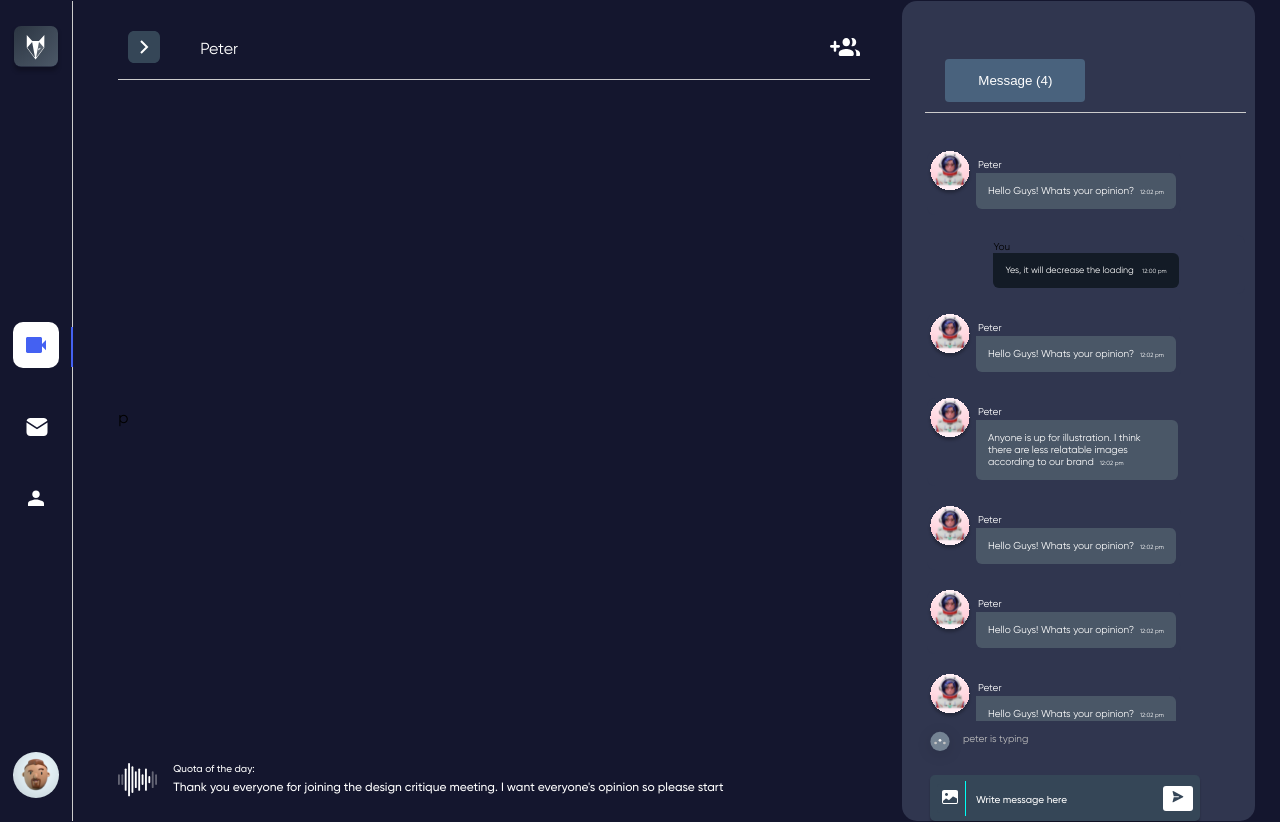
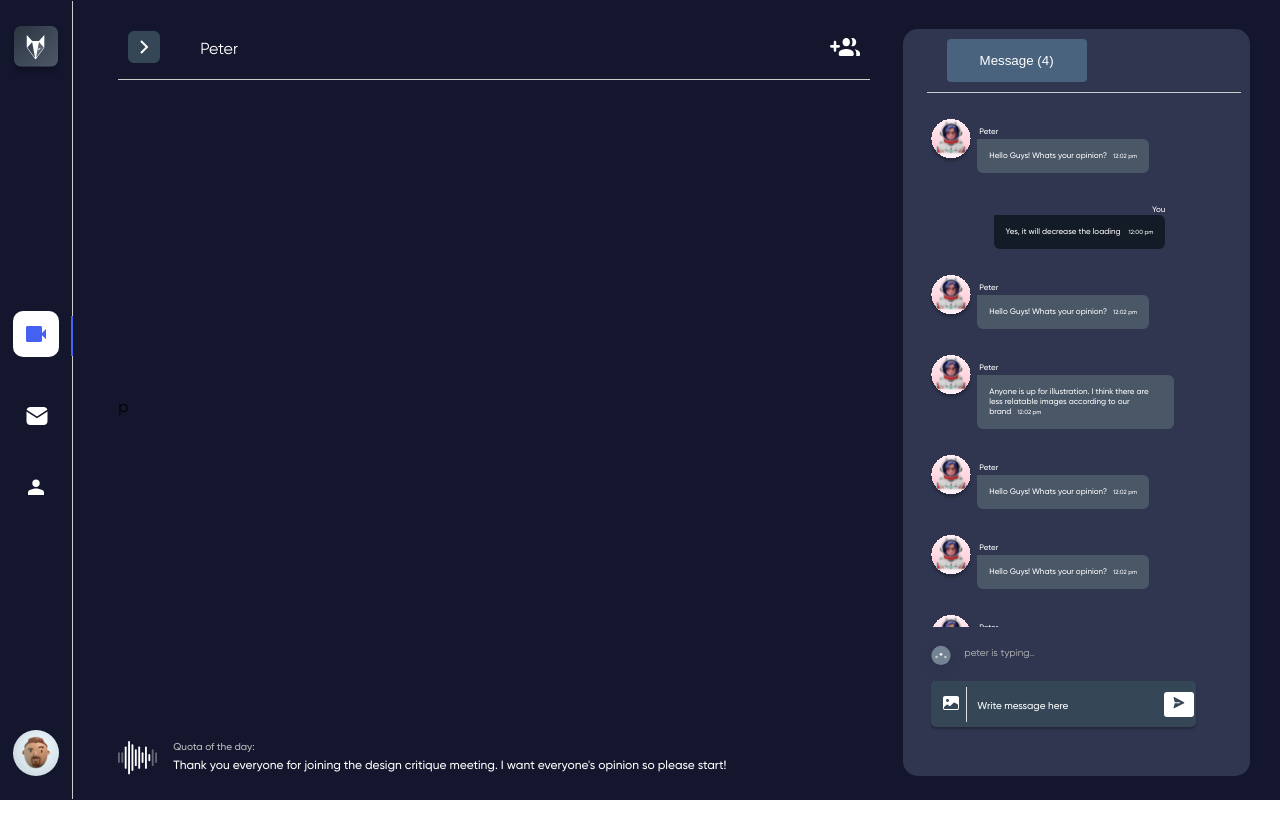
Before and after one commit to ahmadaurwahaj/avgo-client, a React (Vite) app: page / in a window 1280 px wide. After the commit the page ends 800 px from the top, so only its background shows below. Built offline with nearby package versions, Linux system fonts and the light colour scheme.

Commit message:
Video-Calling-ui update

```diff
--- a/src/Components/MsgRow/MsgRow.jsx
+++ b/src/Components/MsgRow/MsgRow.jsx
@@ -2,7 +2,7 @@ import React from "react";
 import style from "./MsgRow.module.css";
 import uicon from "../../assets/icons/usericon.svg";
 
-const MsgRow = props => {
+const MsgRow = (props) => {
   const { textmsg } = props;
   return (
     <div className={style.msg_row}>
--- a/src/Components/MsgRow/MsgRow.module.css
+++ b/src/Components/MsgRow/MsgRow.module.css
@@ -21,7 +21,8 @@
 
 .para_text {
   padding: 6px 3px;
-    font-size: 10px;
+  font-size: 8px;
+  font-weight: 500;
   background-color: #30364f;
 }
 
@@ -51,11 +52,9 @@
     height: 19px;
   }
 
-    .para_text {
-        font-size: 12px;
-    }
-
   .pra {
     height: 54px;
+    font-size: 12px;
+    font-weight: 500px;
   }
 }
--- a/src/Components/OurMsgRow/OurMsgRow.module.css
+++ b/src/Components/OurMsgRow/OurMsgRow.module.css
@@ -16,7 +16,8 @@
 
 .para_text {
   padding: 6px 3px;
-    font-size: 10px;
+  font-size: 8px;
+  font-weight: 500;
   background-color: #30364f;
 }
 
@@ -29,7 +30,6 @@
   justify-content: flex-end;
 }
 
-
 .your_text {
   border-top-right-radius: 6px;
   border-bottom-right-radius: 6px;
@@ -37,5 +37,35 @@
   padding: 12px;
   background-color: #131b26;
   color: #fff;
-    font-size: 9px;
+  font-size: 8px;
 }
+.yourname {
+  display: flex;
+  justify-content: flex-end;
+  color: #fff;
+}
+
+@media (min-width: 1750px) and (max-width: 1920px) {
+  .uname {
+    width: 29px;
+    font-size: 12px;
+    font-weight: 500px;
+    height: 19px;
+  }
+
+  .para_text {
+    font-size: 12px;
+    font-weight: 500;
+  }
+  .your_text {
+    font-size: 12px;
+    font-weight: 500;
+  }
+
+  .msg_text {
+    /* flex-basis: 90%; */
+    /* flex-basis: 65%; */
+    /* background-color: #00fff3; */
+    /* font-size: 12px; */
+  }
+}
--- a/src/Components/Sidebar/SideBar.jsx
+++ b/src/Components/Sidebar/SideBar.jsx
@@ -5,6 +5,8 @@ import msg from "../../assets/icons/msg.svg";
 import acnt from "../../assets/icons/acnt.svg";
 import icn from "../../assets/icons/icn.svg";
 import prof from "../../assets/icons/prof.svg";
+
+
 
 const SideBar = () => {
   return (
--- a/src/Components/Sidebar/SideBar.module.css
+++ b/src/Components/Sidebar/SideBar.module.css
@@ -85,6 +85,11 @@
 }
 
 @media (min-width: 1750px) and (max-width: 1920px) {
+  .sidebar {
+    width: 100%;
+    /* right: -28px; */
+    /* left: 72px; */
+  }
   .sidebar_btn {
     margin-top: 75px;
     width: 100px;
@@ -95,6 +100,6 @@
   }
 
   .sidebar_btn1::after {
-    right: -45px;
+    right: -28px;
   }
 }
--- a/src/Components/UserChat/UserChat.jsx
+++ b/src/Components/UserChat/UserChat.jsx
@@ -49,7 +49,7 @@ const UserChat = () => {
           <div className={style.spc}>
             <div className={style.typing}>
               <img className={style.background_icon} alt="bg_img" src={ticon} />
-              <p className={style.p_typing}>peter is typing</p>
+              <p className={style.p_typing}>peter is typing..</p>
             </div>
             <div className={style.message_bar}>
               <button className={style.share_btn}>
--- a/src/Components/UserChat/UserChat.module.css
+++ b/src/Components/UserChat/UserChat.module.css
@@ -7,9 +7,10 @@
 .chatbox {
   background-color: #30364f;
   width: 100%;
-  height: 100%;
+  /* height: 100%; */
+  height: 97%;
   padding-left: 15px;
-  padding-top: 20px;
+  /* padding-top: 20px; */
   border-radius: 15px;
   justify-content: space-between;
   box-shadow: rgba(0, 0, 0, 0.54);
@@ -21,11 +22,12 @@
 .spc {
   display: flex;
   flex-direction: column;
+  margin-top: 8px;
 }
 
 .chat_content {
   justify-content: space-between;
-  height: 85%;
+  height: 90%;
 }
 
 .upercontent {
@@ -33,7 +35,8 @@
   overflow-y: auto;
 }
 
-.spc {}
+.spc {
+}
 
 .background_icon {
   width: 46px;
@@ -52,7 +55,8 @@
 
 .col_1 {
   flex: 1;
-  height: 100vh;
+  /* height: 90vh; */
+  height: 87vh;
   display: flex;
   flex-direction: column;
 }
@@ -85,32 +89,35 @@
   flex-basis: 60px;
 }
 
-.msg_row {
+/* .msg_row {
   display: flex;
   align-items: center;
   margin: 10px;
   font-size: 10px;
-}
+  background-color: #bfbfbf;
+} */
 
 .msg_text {
   background-color: #30364f;
   display: flex;
   align-self: self-start;
   border-radius: 8px;
-  flex-basis: 80%;
+  flex-basis: 86%;
+  /* flex-basis: 80%; */
   font-weight: 300px;
 }
 
-.para_text {
+/* .para_text {
   padding: 6px 3px;
-  font-size: 10px;
+  font-size: 8px;
   background-color: #30364f;
-}
+} */
 
-.uname {
+/* .uname {
   padding: 2px;
   color: #fff;
-}
+  background-color: antiquewhite;
+} */
 
 .tiime {
   display: flex;
@@ -118,25 +125,29 @@
   font-size: 9px;
 }
 
-.pra,
+/* .pra,
 .your_text {
+  border-top-right-radius: 6px;
+  border-bottom-right-radius: 6px;
+  border-bottom-left-radius: 6px;
+} */
+
+.pra {
+  padding: 12px;
+  /* background-color: #4a5767; */
+  background-color: antiquewhite;
+  color: #fff;
   border-top-right-radius: 6px;
   border-bottom-right-radius: 6px;
   border-bottom-left-radius: 6px;
 }
 
-.pra {
-  padding: 12px;
-  background-color: #4a5767;
-  color: #fff;
-}
-
-.your_text {
+/* .your_text {
   padding: 12px;
   background-color: #131b26;
   color: #fff;
   font-size: 9px;
-}
+} */
 
 .p_typing {
   color: #bfbfbf;
@@ -144,15 +155,15 @@
   font-size: 10px;
 }
 
-.yourname {
+/* .yourname {
   display: flex;
   justify-content: flex-end;
-  color: #fff;
-}
+  color: aqua;
+} */
 
-.msg_row2 {
+/* .msg_row2 {
   justify-content: flex-end;
-}
+} */
 
 .msg_img {
   width: 50px;
@@ -169,7 +180,7 @@
   background-color: #354657;
   padding: 7px;
   border-radius: 5px;
-  margin-top: 8px;
+  /* margin-top: 8px; */
   box-shadow: 0px 2px 2px rgba(0, 0, 0, 0.25);
 }
 
@@ -179,7 +190,7 @@
   background-color: transparent;
   padding: 10px;
   color: #fff;
-  border-left: 1px solid #00fff3;
+  border-left: 1px solid #e0e0e0;
   outline: none;
 }
 
@@ -189,6 +200,7 @@
   padding: 5px;
   border-radius: 3px;
   cursor: pointer;
+  /* border-right: 1px solid #e0e0e0; */
   margin-right: 2px;
 }
 
@@ -215,16 +227,24 @@
   .chatbox {
     width: 90%;
     height: 90%;
-    margin-top: 70px;
+    margin-top: 55px;
+  }
+  .spc {
+    margin-bottom: 48px;
   }
 
   .msg_h {
     padding: 17px 45px 17px 0px;
   }
+  ::placeholder {
+    font-size: 14px;
+  }
 
   .msg_btn {
     width: 185px;
     height: 53px;
+    border-radius: 8px;
+    font-size: 16px;
   }
 
   .uname {
@@ -236,14 +256,33 @@
 
   .para_text {
     font-size: 12px;
+    font-weight: 500;
+  }
+  .your_text {
+    font-size: 12px;
+    font-weight: 500;
   }
 
   .message_bar input[type="text"] {
     padding-left: 25px;
     font-size: 14px;
+    height: 20px;
+    /* padding: 2px; */
+    /* margin-left: 8px; */
+  }
+  .msg_text {
+    /* flex-basis: 90%; */
+    /* flex-basis: 65%; */
+    /* background-color: #00fff3; */
+    /* font-size: 12px; */
   }
 
   .pra {
-    height: 54px;
+    height: 60px;
+    /* height: 54px */
+  }
+  .col_1 {
+    height: 90vh;
+    width: 442px;
   }
 }
--- a/src/Pages/VideoCalling/VideoCalling.jsx
+++ b/src/Pages/VideoCalling/VideoCalling.jsx
@@ -1,3 +1,12 @@
+// import React from "react";
+// import { Link } from "react-router-dom";
+// import style from "./VideoCalling.module.css";
+// import add1 from "../../../../assets/icons/add.svg";
+// import nxt from "../../../../assets/icons/nxt.svg";
+// import info from "../../../../assets/icons/info.svg";
+// import SideBar from "../../Sidebar/SideBar";
+// import UserChat from "../../UserChat/UserChat";
+
 import React from "react";
 import { Link } from "react-router-dom";
 import style from "./VideoCalling.module.css";
@@ -50,11 +59,11 @@ function VideoCalling() {
               src={info}
             />
             <p className={style.info_text}>
-              <span style={{ fontSize: "10px" }}>Quota of the day: </span>{" "}
+              <span className={style.user_quota}>Quota of the day: </span>
               <br />
-              <span style={{ fontSize: "12px" }}>
+              <span className={style.user_infotext}>
                 Thank you everyone for joining the design critique meeting. I
-                want everyone's opinion so please start
+                want everyone's opinion so please start!
               </span>
             </p>
           </div>
--- a/src/Pages/VideoCalling/VideoCalling.module.css
+++ b/src/Pages/VideoCalling/VideoCalling.module.css
@@ -23,6 +23,7 @@
 .inner {
   display: flex;
   width: 100%;
+  /* height: 100%; */
   margin: 1px;
   border-radius: 6px;
 }
@@ -72,6 +73,7 @@
 .right_container {
   width: 30%;
   display: flex;
+  padding: 28px 5px 0px 0px;
 }
 
 .space_bar {
@@ -115,6 +117,14 @@
   font-weight: 500;
   font-family: "Gilroy";
 }
+.user_infotext {
+  font-size: 12px;
+  color: #ffffff;
+}
+.user_quota {
+  font-size: 10px;
+  color: #bfbfbf;
+}
 
 @media (min-width: 1750px) and (max-width: 1920px) {
   .top {
@@ -129,5 +139,15 @@
     font-size: 20px;
     font-weight: 700;
     margin-right: 60px;
+    height: 30px;
+    width: 49px;
   }
+  .user_infotext {
+    font-size: 14px;
+    color: azure;
+  }
+  /* span {
+    font-size: 18px;
+    color: aqua;
+  } */
 }
```
Also changed, not shown: src/Components/Topbar/TopBar.module.css (indentation only). Lines whose indentation alone changed are shown as unchanged.
